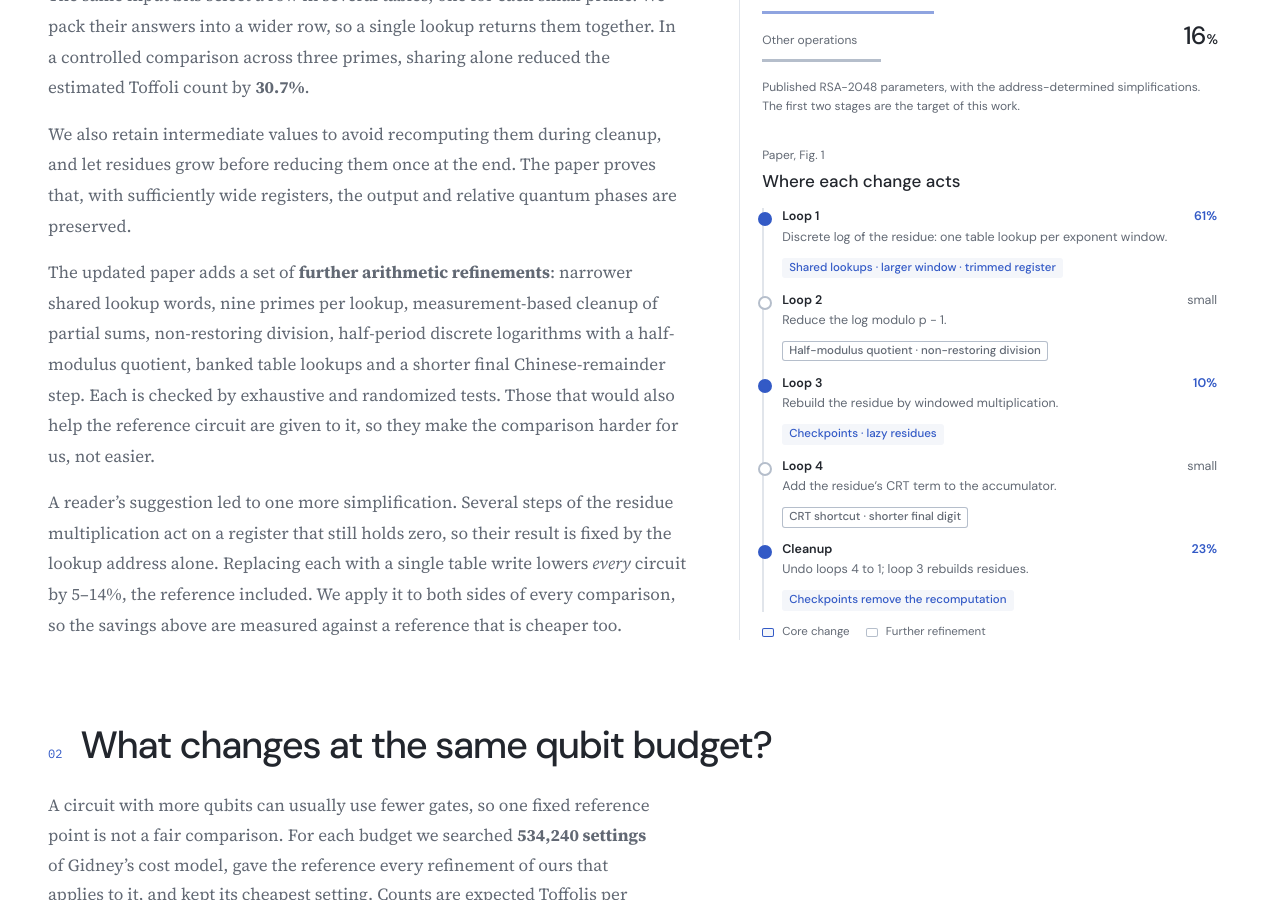
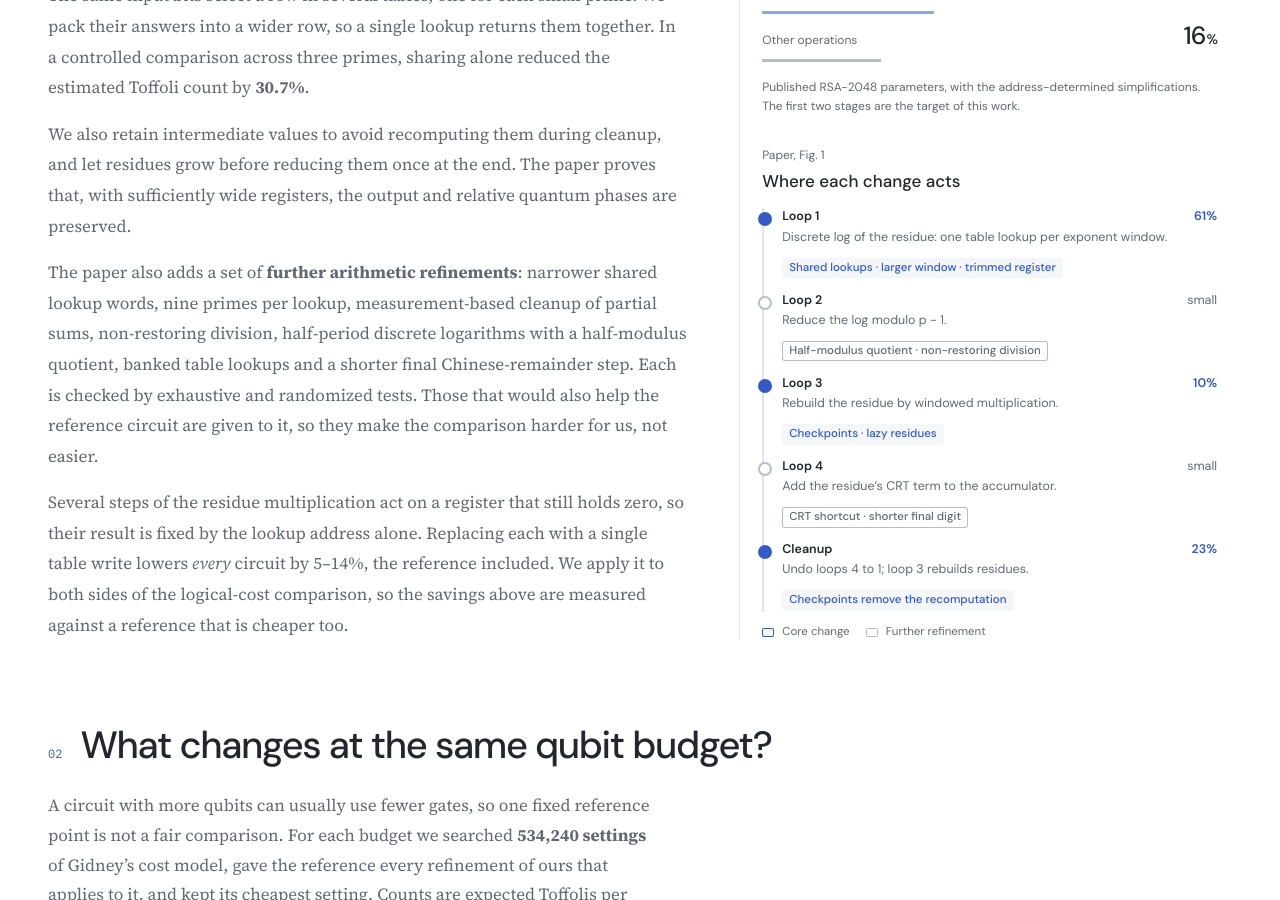
Before and after one commit to MonitSharma/portfolio, a Jekyll site: the page built from work/shor-quantum-factoring/index.html, in a window 1280 px wide and 900 px high, scrolled down 1309 px. Built offline with Jekyll 4.4.1, drawn with Linux system fonts in a browser that asks for light colours.

Commit message:
Align Shor page wording with the paper
Describe the refinements as part of the paper, drop the reader-suggestion
framing, and limit the zero-register claim to the logical-cost comparison.

Co-Authored-By: Claude Opus 5.5 <noreply@anthropic.com>

```diff
--- a/_data/shor_results.yml
+++ b/_data/shor_results.yml
@@ -1,4 +1,4 @@
-# Numbers transcribed from "Shared Lookups and Lazy Residues" (updated preprint, code base v2.5).
+# Numbers transcribed from "Shared Lookups and Lazy Residues" (code base v2.5).
 # Toffoli counts are expected Toffolis per RSA-2048 factoring (t_fact) unless noted.
 # Do not round further: the page prints these values as given.
 
@@ -27,7 +27,7 @@ construction_paths:
       - {name: "+ k = 6, all checkpoints", qubits: 1729, tshot: 3.15e+8, tfact: 2.87e+9, change: -51.2, kind: core, why: "Keep every intermediate residue of loop 3, so cleanup subtracts the same table values instead of recomputing them."}
       - {name: "+ trimmed register", qubits: 1690, tshot: 3.03e+8, tfact: 2.76e+9, change: -53.2, kind: core, why: "The discrete-log sum fits in 29 qubits instead of 32, saving 3k qubits and three division steps."}
       - {name: "+ lazy residues (k = 6)", qubits: 1690, tshot: 2.86e+8, tfact: 2.60e+9, change: -55.7, kind: core, why: "With checkpoints, residues no longer need to be canonical: add plain integers and reduce once at the end."}
-      - {name: "Lazy residues, k = 8", qubits: 1806, tshot: 2.61e+8, tfact: 2.37e+9, change: -59.7, kind: core, why: "Eight primes per lookup. This was the headline circuit of the first version of the paper."}
+      - {name: "Lazy residues, k = 8", qubits: 1806, tshot: 2.61e+8, tfact: 2.37e+9, change: -59.7, kind: core, why: "Eight primes per lookup, the widest sharing before the further refinements."}
       - {name: "+ packed differences, CRT shortcut", qubits: 1757, tshot: 2.57e+8, tfact: 2.34e+9, change: -60.3, kind: refine, why: "Store signed differences in 22 bits instead of 29 (word 232 → 176 bits), and build loop-4 tables directly for the lazy representative."}
       - {name: "+ partial-sum cleanup", qubits: 1757, tshot: 2.46e+8, tfact: 2.23e+9, change: -62.0, kind: refine, why: "Erase what remains of a residue by X-basis measurement and a 512-entry phase lookup."}
       - {name: "+ k = 9, overlapping words", qubits: 1806, tshot: 2.35e+8, tfact: 2.14e+9, change: -63.6, kind: refine, why: "Nine primes per 203-bit word. The first word is measured and released early to stay within 1,806 qubits."}
--- a/_includes/project-pages/shor-quantum-factoring.html
+++ b/_includes/project-pages/shor-quantum-factoring.html
@@ -59,8 +59,8 @@
     <p>Shor finds factors by looking for a repeating pattern in powers taken modulo the RSA number. Computing those powers takes most of the work. In <a class="shor-link" href="https://arxiv.org/abs/2505.15917">Gidney’s low-qubit circuit</a>, lookups and a residue-cleanup stage account for about <strong>84% of the Toffoli gates</strong>.</p>
     <p>The same input bits select a row in several tables, one for each small prime. We pack their answers into a wider row, so a single lookup returns them together. In a controlled comparison across three primes, sharing alone reduced the estimated Toffoli count by <strong>30.7%</strong>.</p>
     <p>We also retain intermediate values to avoid recomputing them during cleanup, and let residues grow before reducing them once at the end. The paper proves that, with sufficiently wide registers, the output and relative quantum phases are preserved.</p>
-    <p>The updated paper adds a set of <strong>further arithmetic refinements</strong>: narrower shared lookup words, nine primes per lookup, measurement-based cleanup of partial sums, non-restoring division, half-period discrete logarithms with a half-modulus quotient, banked table lookups and a shorter final Chinese-remainder step. Each is checked by exhaustive and randomized tests. Those that would also help the reference circuit are given to it, so they make the comparison harder for us, not easier.</p>
-    <p>A reader’s suggestion led to one more simplification. Several steps of the residue multiplication act on a register that still holds zero, so their result is fixed by the lookup address alone. Replacing each with a single table write lowers <em>every</em> circuit by 5–14%, the reference included. We apply it to both sides of every comparison, so the savings above are measured against a reference that is cheaper too.</p>
+    <p>The paper also adds a set of <strong>further arithmetic refinements</strong>: narrower shared lookup words, nine primes per lookup, measurement-based cleanup of partial sums, non-restoring division, half-period discrete logarithms with a half-modulus quotient, banked table lookups and a shorter final Chinese-remainder step. Each is checked by exhaustive and randomized tests. Those that would also help the reference circuit are given to it, so they make the comparison harder for us, not easier.</p>
+    <p>Several steps of the residue multiplication act on a register that still holds zero, so their result is fixed by the lookup address alone. Replacing each with a single table write lowers <em>every</em> circuit by 5–14%, the reference included. We apply it to both sides of the logical-cost comparison, so the savings above are measured against a reference that is cheaper too.</p>
   </div>
   <aside class="shor-arithmetic-aside" aria-label="Reference circuit at a glance">
   <figure class="shor-gate-share">
```
